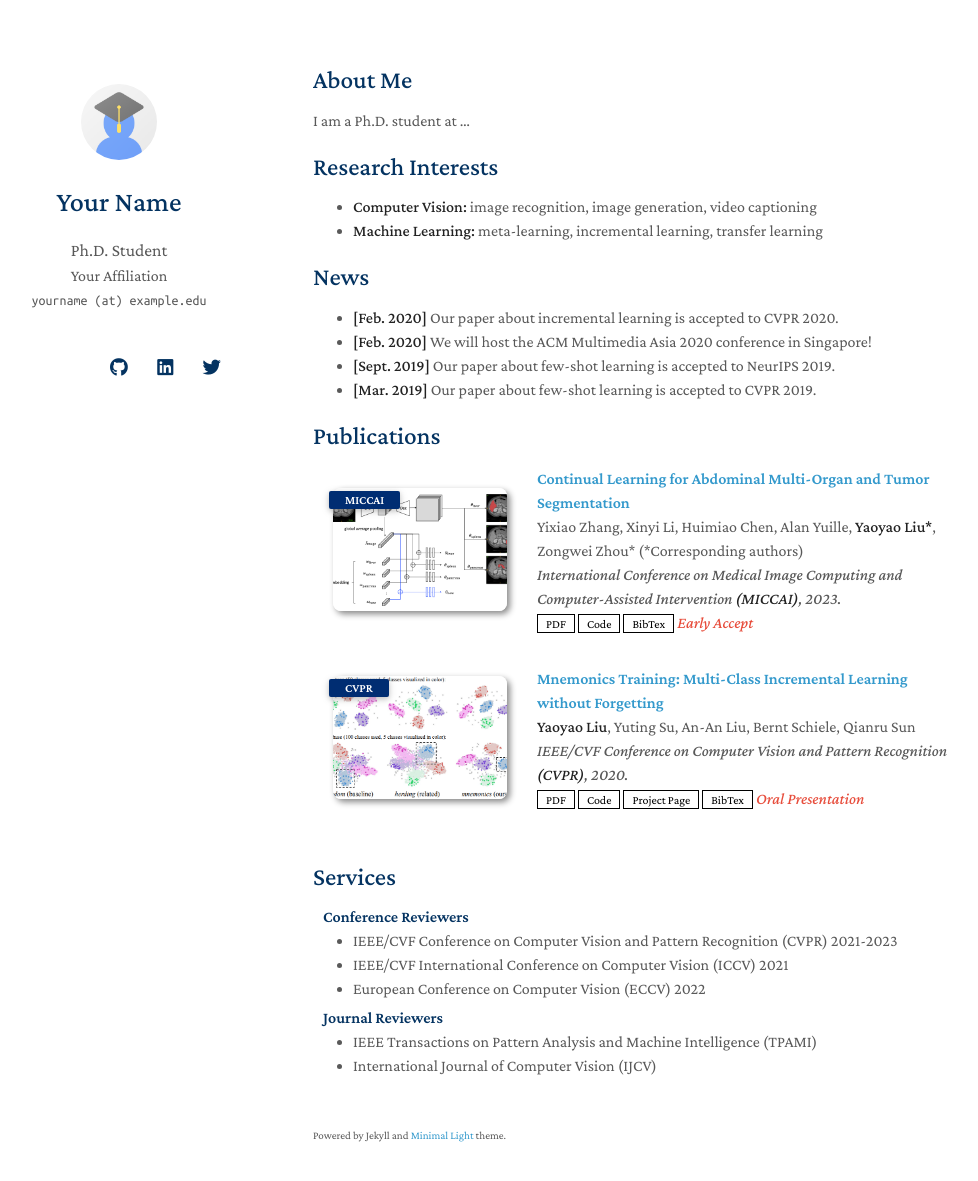
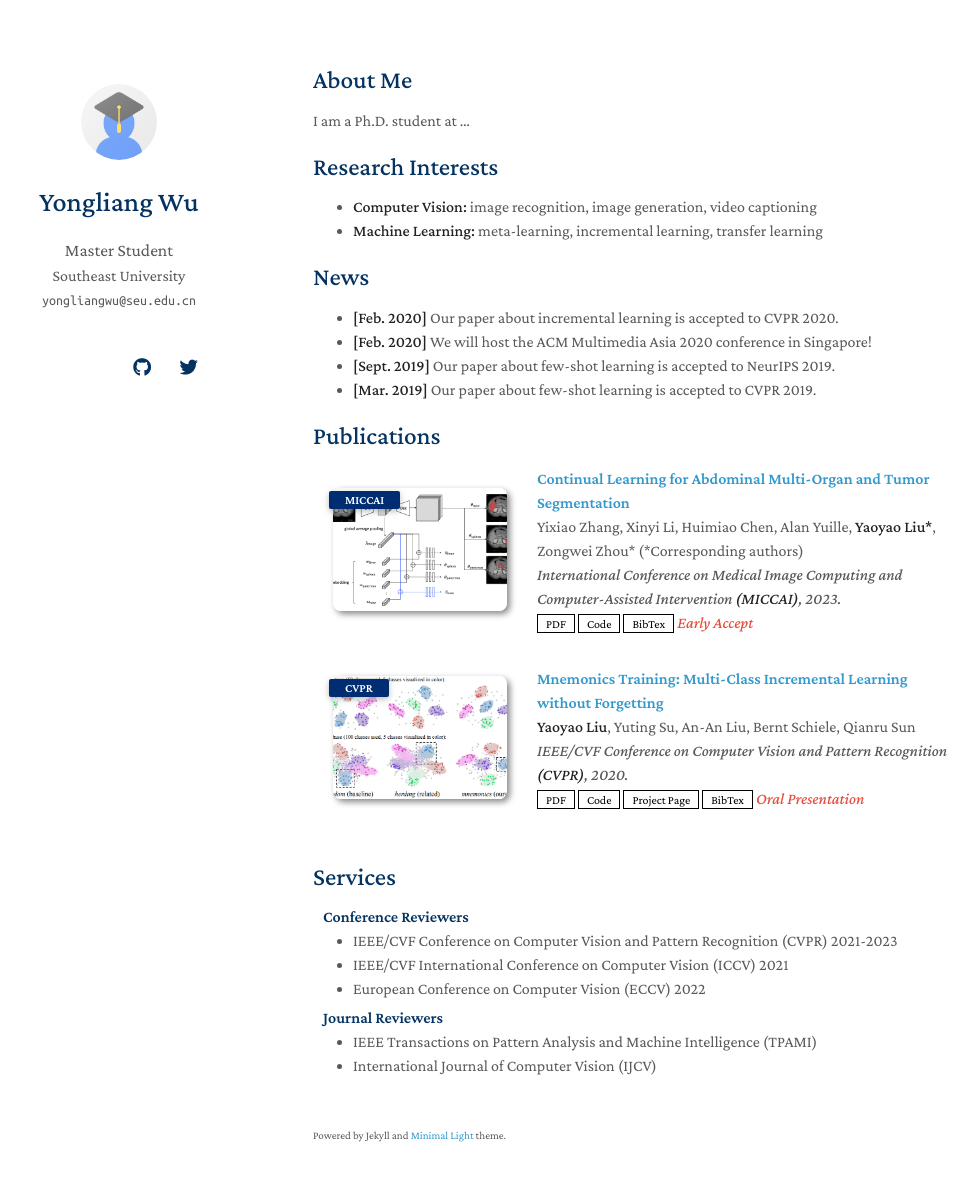
Before and after one commit to yongliang-wu/yongliang-wu.github.io, a Jekyll site: the page built from index.md, in a window 1280 px wide and 1216 px high. Shown: the top 1181 px of the window, without its empty margins (157-1135 px from the left). Built offline with Jekyll 4.4.1, drawn with Linux system fonts in a browser that asks for light colours; nearby versions of some CDN libraries; a style sheet for code colours, icons or effects is not loaded; our own code applies the rules of GitHub Pages for plain Markdown files.

Commit message:
Update _config.yml

```diff
--- a/_config.yml
+++ b/_config.yml
@@ -1,8 +1,8 @@
 # Basic Information
-title: Your Name
-position: Ph.D. Student
-affiliation: Your Affiliation
-email: yourname (at) example.edu
+title: Yongliang Wu
+position: Master Student
+affiliation: Southeast University
+email: yongliangwu@seu.edu.cn
 
 # Search Engine Optimization (SEO)
 # The following information is used to improve the website traffic from search engines, e.g., Google.
@@ -12,11 +12,10 @@ canonical: https://minimal-light-theme.yliu.me/
 
 # Links
 # If you don't need one of them, you may delete the corresponding line.
-google_scholar: https://scholar.google.com/
+google_scholar: https://scholar.google.com/citations?user=NdE8DZ8AAAAJ
 cv_link: assets/files/curriculum_vitae.pdf
-github_link: https://github.com/
-linkedin: https://www.linkedin.com/
-twitter: https://twitter.com/
+github_link: https://github.com/yongliang-wu
+twitter: https://twitter.com/wu_yonglia90592
 
 # Images (e.g., your profile picture and your website's favicon)
 # "favicon" and "favicon_dark" are used for the light and dark modes, respectively.
```
